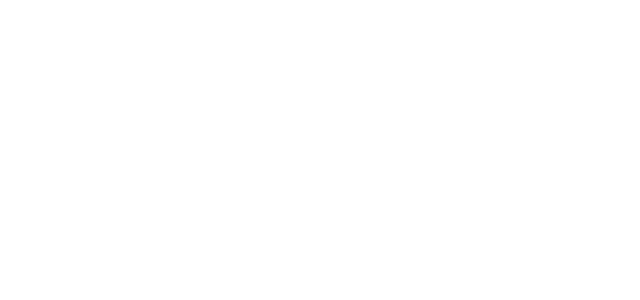
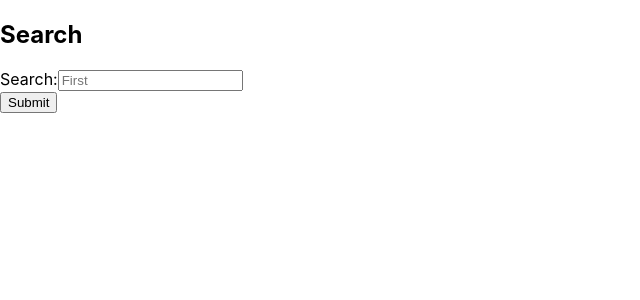
Before and after one commit to simplysimplify/RecordStore, a React (Create React App) app in the folder client/: page /search in a window 1280 px wide. Before the commit this address had no page. Shown: the top 300 px of the page, without its empty margins (0-640 px from the left). Built offline with nearby package versions, Linux system fonts and the light colour scheme.

Commit message:
basic search page

```diff
--- a/client/src/App.js
+++ b/client/src/App.js
@@ -1,5 +1,4 @@
 
-import logo from "./logo.svg";
 import "./App.css";
 import { BrowserRouter as Router, Routes, Route } from "react-router-dom";
 import {
@@ -7,14 +6,13 @@
   InMemoryCache,
   ApolloProvider,
   createHttpLink,
-
 } from "@apollo/client";
 import { setContext } from "@apollo/client/link/context";
 
-import { StoreProvider } from './utils/GlobalState';
 import Home from './pages/Home';
 import Login from "./pages/Login";
 import Signup from "./pages/Signup";
+import Search from "./pages/Search";
 
 const httpLink = createHttpLink({
   uri: "/graphql",
@@ -43,8 +41,8 @@
           <Routes>
             <Route path="/login" element={<Login />} />
             <Route path="/signup" element={<Signup />} />
-            <Route path="/" element={<Home />}
-              />
+            <Route path="/search" element={<Search />} />
+            <Route path="/" element={<Home />} />
           </Routes>
         </div>
       </Router>
--- a/client/src/pages/Home.js
+++ b/client/src/pages/Home.js
@@ -3,6 +3,7 @@
 const Home = () => {
 	return (
     	<div className="container">
+			<h2>HOME</h2>
     	</div>
   	);
 };
--- a/client/src/pages/Search.js
+++ b/client/src/pages/Search.js
@@ -0,0 +1,41 @@
+import React, { useState } from "react";
+import { useMutation } from "@apollo/client";
+import { SEARCH } from "../utils/mutations";
+
+function Search(props) {
+  const [formState, setFormState] = useState({ query: "" });
+  const [search] = useMutation(SEARCH);
+
+  const handleFormSubmit = async (event) => {
+    event.preventDefault();
+  };
+
+  const handleChange = (event) => {
+    const { name, value } = event.target;
+    setFormState({
+      ...formState,
+      [name]: value,
+    });
+  };
+
+  return (
+    <>
+      <h2>Search</h2>
+      <form onSubmit={handleFormSubmit}>
+        <div className="flex-row space-between my-2">
+          <label htmlFor="search">Search:</label>
+          <input
+            placeholder="First"
+            name="query"
+            type="text"
+            id="search"
+            onChange={handleChange}
+          />
+        </div>
+        <button type="submit">Submit</button>
+      </form>
+    </>
+  );
+}
+
+export default Search;
--- a/client/src/utils/mutations.js
+++ b/client/src/utils/mutations.js
@@ -31,3 +31,24 @@
     }
   }
 `;
+
+export const SEARCH = gql`
+  mutation addUser(
+    $firstName: String!
+    $lastName: String!
+    $email: String!
+    $password: String!
+  ) {
+    addUser(
+      firstName: $firstName
+      lastName: $lastName
+      email: $email
+      password: $password
+    ) {
+      token
+      user {
+        _id
+      }
+    }
+  }
+`;
```
